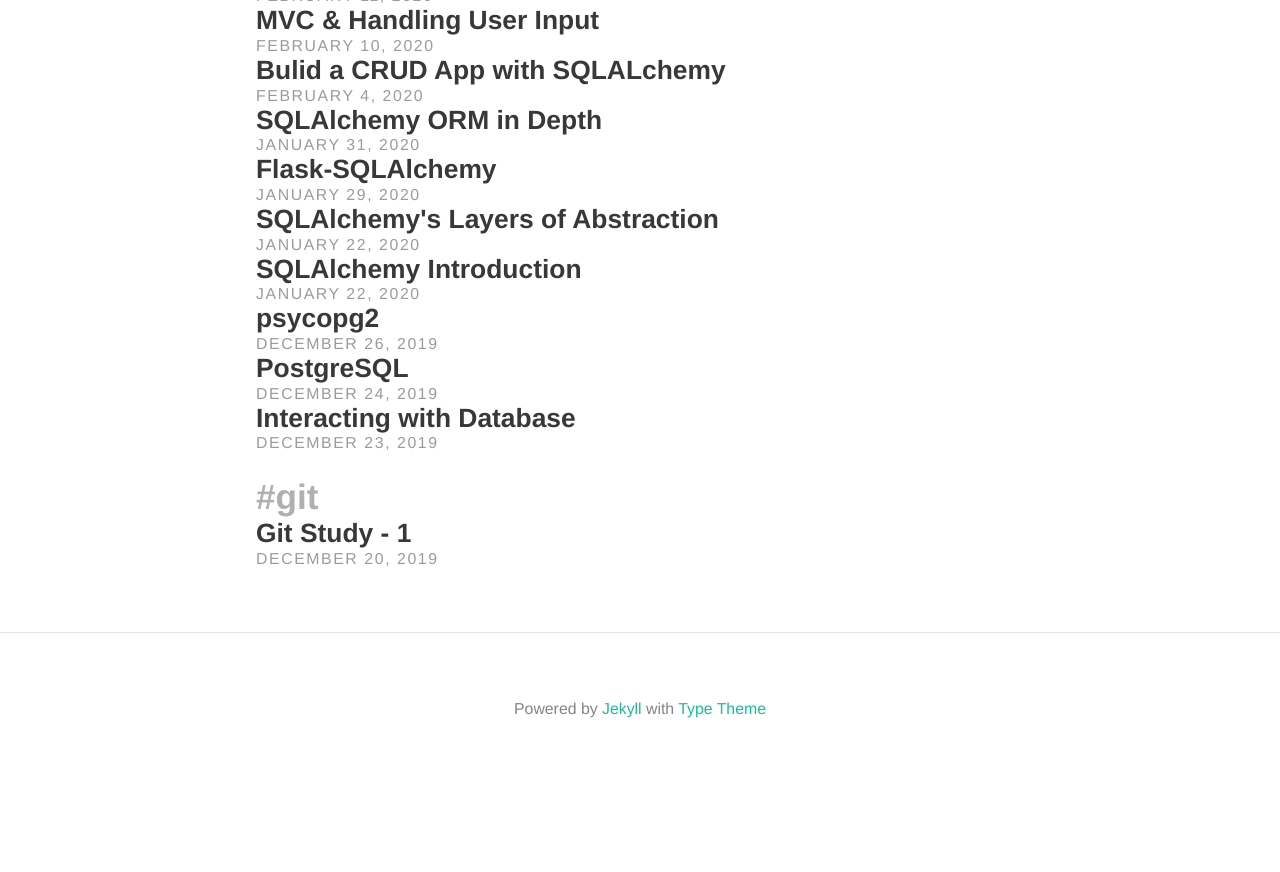
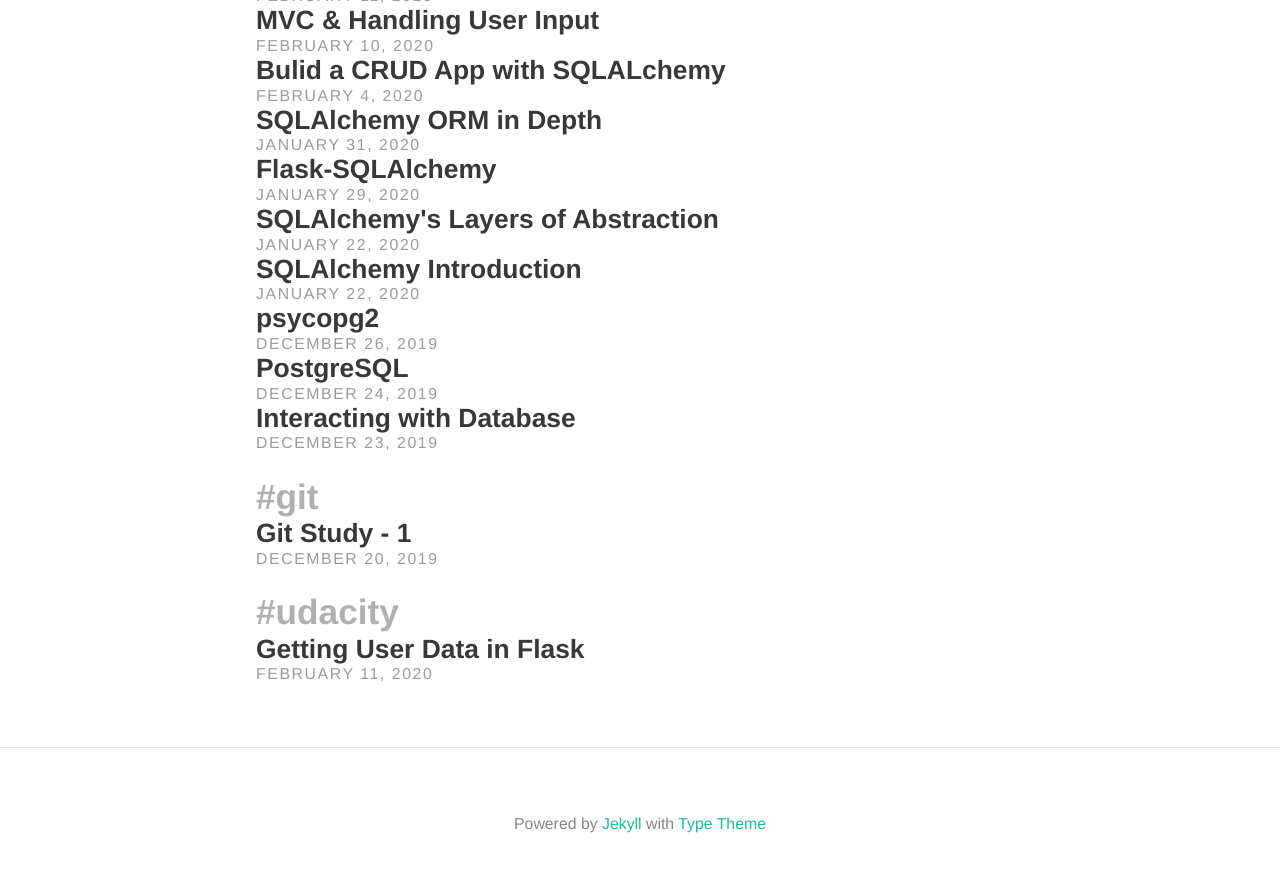
Before and after one commit to HyunlangBan/hyunlangban.github.io, a Jekyll site: the page built from tags.html, in a window 1280 px wide and 900 px high, scrolled down 1500 px. Shown: the top 872 px of the window. Built offline with Jekyll 4.4.1, drawn with Linux system fonts in a browser that asks for light colours; nearby versions of some CDN libraries; before the commit the page ends 2285 px from its top, so only the background shows below that.

Commit message:
Update 2020-02-11-fullstack-userdata-in-flask.md

```diff
--- a/_posts/2020-02-11-fullstack-userdata-in-flask.md
+++ b/_posts/2020-02-11-fullstack-userdata-in-flask.md
@@ -1,10 +1,10 @@
 ---
 layout: post
 title: Getting User Data in Flask
-tag: fullstack
+tag: [fullstack, udacity]
 ---
 
-Getting User Data in Flask
+### Getting User Data in Flask
 View에서 Controller로 user data를 가져오는 방법은 3가지이다.
 - URL query parameters
 - Forms
```
